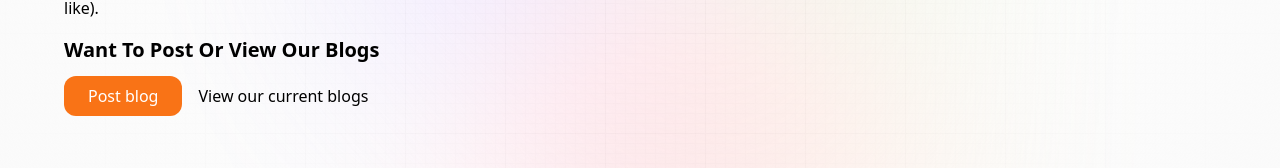
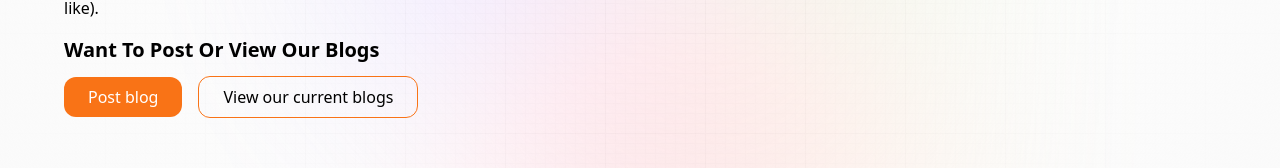
Before and after one commit to Charmant27/blog-app, a Next.js app: page /about in a window 1280 px wide. Shown: the part 572-740 px from the top of the page. Built offline with nearby package versions, Linux system fonts and the light colour scheme; no server answers.

Commit message:
added styles

```diff
--- a/styles/globals.css
+++ b/styles/globals.css
@@ -82,6 +82,10 @@
   @apply cursor-pointer rounded-xl px-6 py-2 transition border-transparent bg-orange-500 text-white hover:bg-transparent hover:text-orange-500 hover:border hover:border-orange-500
 }
 
+.btn-hover {
+  @apply cursor-pointer rounded-xl px-6 py-2 transition border border-orange-500 hover:text-white hover:bg-orange-500 hover:border-transparent
+}
+
 .text-gradient {
   @apply bg-gradient-to-r from-amber-500 via-orange-600 to-yellow-500 bg-clip-text text-transparent;
 }
```
